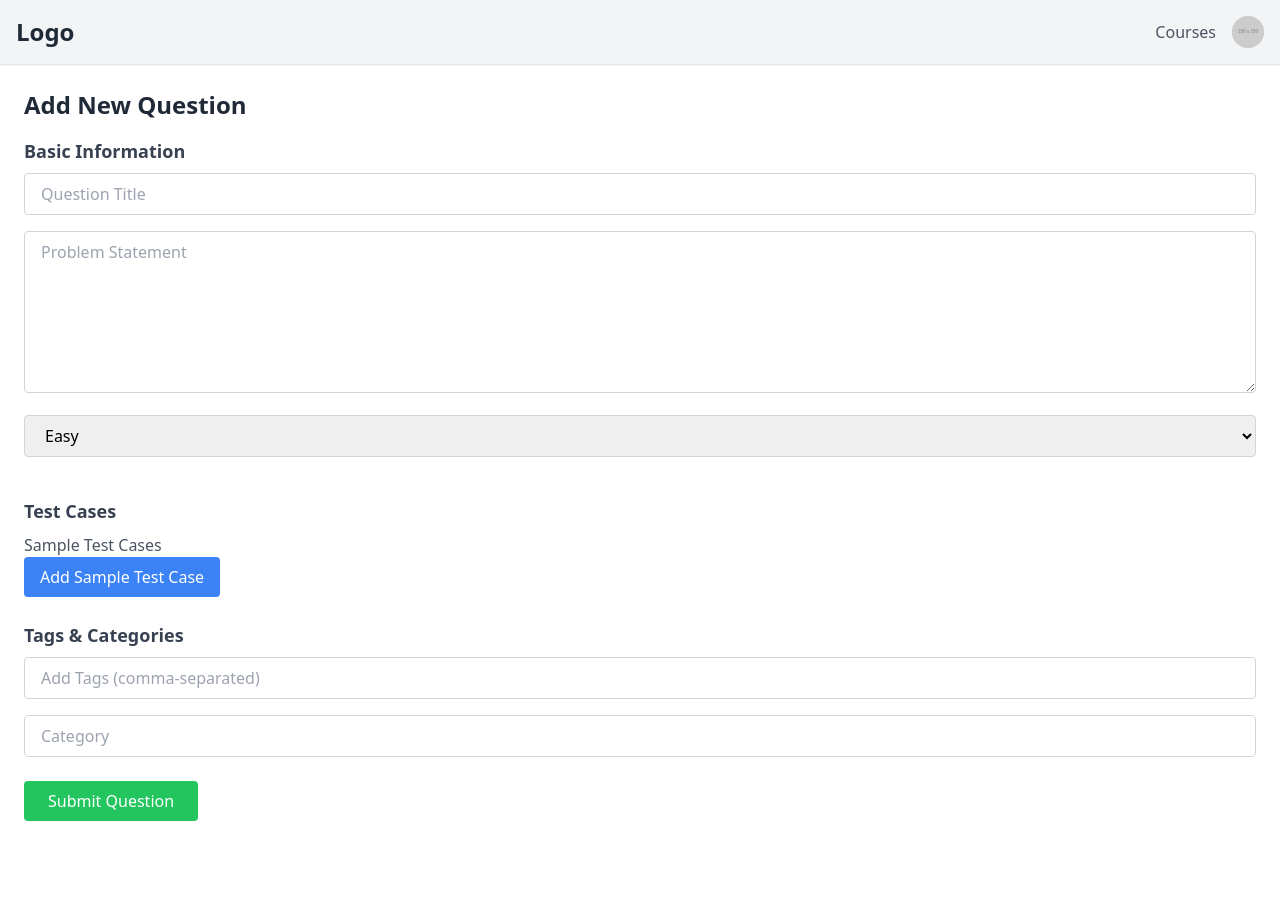
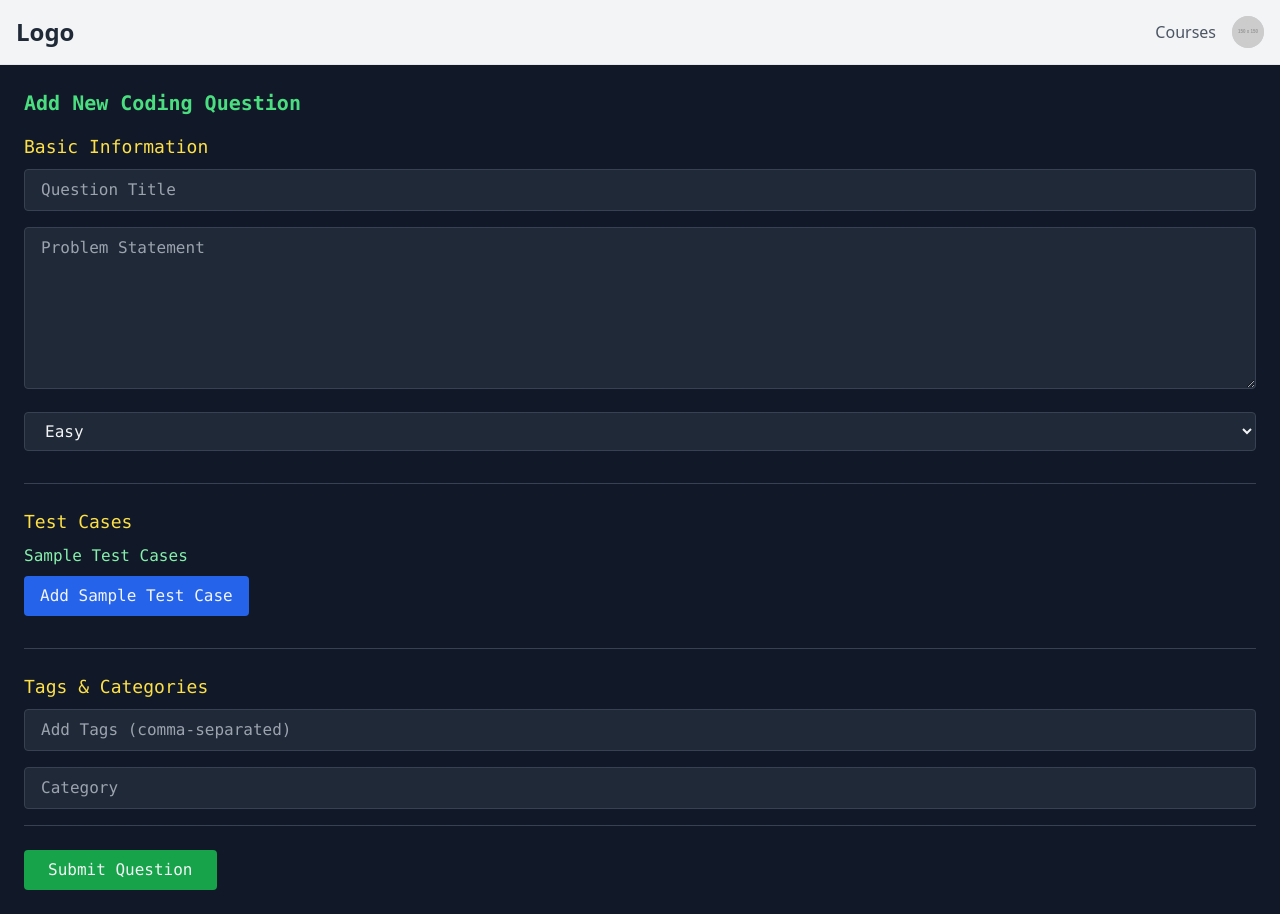
Before and after one commit to jawad-ilyas/Teacher-Fyp, a React (Vite) app: page /addquestion in a window 1280 px wide. Before the commit the page ends 865 px from the top, so only its background shows below. Built offline with nearby package versions, Linux system fonts and the light colour scheme; sample sign-in values are in the browser's storage.

Commit message:
changing into add question ui

```diff
--- a/src/pages/AddQuestion.jsx
+++ b/src/pages/AddQuestion.jsx
@@ -1,25 +1,28 @@
-import  { useState } from 'react';
-import { useDispatch, useSelector } from 'react-redux';
-import { createQuestion } from '../features/questionsSlice/QuestionsSlice';
-
+import { useState } from "react";
+import { useDispatch, useSelector } from "react-redux";
+import { createQuestion } from "../features/questionsSlice/QuestionsSlice";
+import { useNavigate } from "react-router-dom";
 const AddQuestion = () => {
+    const navigate = useNavigate();
     const dispatch = useDispatch();
-    const { loading, successMessage, error } = useSelector((state) => state.Question);
+    const { loading, successMessage, error } = useSelector(
+        (state) => state.Question
+    );
 
     const [questionData, setQuestionData] = useState({
-        title: '',
-        problemStatement: '',
-        difficulty: 'Easy',
+        title: "",
+        problemStatement: "",
+        difficulty: "Easy",
         sampleTestCases: [],
         hiddenTestCases: [],
         tags: [],
-        category: '',
-        constraints: '',
-        optimalSolution: '',
-        complexity: { time: '', space: '' },
-        functionSignature: '',
+        category: "",
+        constraints: "",
+        optimalSolution: "",
+        complexity: { time: "", space: "" },
+        functionSignature: "",
         hints: [],
-        relatedQuestions: []
+        relatedQuestions: [],
     });
 
     const handleChange = (e) => {
@@ -28,7 +31,7 @@ const AddQuestion = () => {
     };
 
     const addTestCase = (type) => {
-        const testCase = { input: '', output: '' };
+        const testCase = { input: "", output: "" };
         setQuestionData((prev) => ({
             ...prev,
             [type]: [...prev[type], testCase],
@@ -37,36 +40,75 @@ const AddQuestion = () => {
 
     const handleSubmit = () => {
         dispatch(createQuestion(questionData));
+        navigate("/questionsdashboard");
     };
 
     return (
-        <div className="p-6 bg-white min-h-screen">
-            <h1 className="text-2xl font-bold text-gray-800 mb-4">Add New Question</h1>
+        <div className="min-h-screen bg-gray-900 text-gray-100 font-mono p-6">
+            <h1 className="text-xl font-bold text-green-400 mb-4">
+                Add New Coding Question
+            </h1>
 
             {/* Basic Information */}
-            <div className="mb-6">
-                <h2 className="text-lg font-semibold text-gray-700 mb-2">Basic Information</h2>
+            <div className="mb-6 border-b border-gray-700 pb-4">
+                <h2 className="text-lg text-yellow-300 mb-2">Basic Information</h2>
                 <input
                     type="text"
                     name="title"
                     placeholder="Question Title"
                     value={questionData.title}
                     onChange={handleChange}
-                    className="w-full px-4 py-2 border border-gray-300 rounded mb-4"
+                    className="
+            w-full
+            px-4
+            py-2
+            mb-4
+            bg-gray-800
+            text-gray-100
+            border border-gray-700
+            rounded
+            focus:outline-none
+            focus:ring-2
+            focus:ring-green-500
+          "
                 />
                 <textarea
                     name="problemStatement"
                     placeholder="Problem Statement"
                     value={questionData.problemStatement}
                     onChange={handleChange}
-                    className="w-full px-4 py-2 border border-gray-300 rounded mb-4"
                     rows="6"
+                    className="
+            w-full
+            px-4
+            py-2
+            mb-4
+            bg-gray-800
+            text-gray-100
+            border border-gray-700
+            rounded
+            focus:outline-none
+            focus:ring-2
+            focus:ring-green-500
+          "
                 />
                 <select
                     name="difficulty"
                     value={questionData.difficulty}
                     onChange={handleChange}
-                    className="w-full px-4 py-2 border border-gray-300 rounded mb-4"
+                    className="
+            w-full
+            px-4
+            py-2
+            mb-4
+            bg-gray-800
+            text-gray-100
+            border border-gray-700
+            rounded
+            focus:outline-none
+            focus:ring-2
+            focus:ring-green-500
+          "
                 >
                     <option value="Easy">Easy</option>
                     <option value="Medium">Medium</option>
@@ -75,10 +117,10 @@ const AddQuestion = () => {
             </div>
 
             {/* Test Cases */}
-            <div className="mb-6">
-                <h2 className="text-lg font-semibold text-gray-700 mb-2">Test Cases</h2>
+            <div className="mb-6 border-b border-gray-700 pb-4">
+                <h2 className="text-lg text-yellow-300 mb-2">Test Cases</h2>
                 <div className="mb-4">
-                    <h3 className="text-gray-600">Sample Test Cases</h3>
+                    <h3 className="text-green-300 mb-2">Sample Test Cases</h3>
                     {questionData.sampleTestCases.map((testCase, idx) => (
                         <div key={idx} className="flex items-center mb-2">
                             <input
@@ -88,9 +130,24 @@ const AddQuestion = () => {
                                 onChange={(e) => {
                                     const newTestCases = [...questionData.sampleTestCases];
                                     newTestCases[idx].input = e.target.value;
-                                    setQuestionData({ ...questionData, sampleTestCases: newTestCases });
+                                    setQuestionData({
+                                        ...questionData,
+                                        sampleTestCases: newTestCases,
+                                    });
                                 }}
-                                className="w-1/2 px-2 py-1 border border-gray-300 rounded mr-2"
+                                className="
+                  w-1/2
+                  px-2
+                  py-1
+                  mr-2
+                  bg-gray-800
+                  text-gray-100
+                  border border-gray-700
+                  rounded
+                  focus:outline-none
+                  focus:ring-2
+                  focus:ring-green-500
+                "
                             />
                             <input
                                 type="text"
@@ -99,15 +156,37 @@ const AddQuestion = () => {
                                 onChange={(e) => {
                                     const newTestCases = [...questionData.sampleTestCases];
                                     newTestCases[idx].output = e.target.value;
-                                    setQuestionData({ ...questionData, sampleTestCases: newTestCases });
+                                    setQuestionData({
+                                        ...questionData,
+                                        sampleTestCases: newTestCases,
+                                    });
                                 }}
-                                className="w-1/2 px-2 py-1 border border-gray-300 rounded"
+                                className="
+                  w-1/2
+                  px-2
+                  py-1
+                  bg-gray-800
+                  text-gray-100
+                  border border-gray-700
+                  rounded
+                  focus:outline-none
+                  focus:ring-2
+                  focus:ring-green-500
+                "
                             />
                         </div>
                     ))}
                     <button
-                        onClick={() => addTestCase('sampleTestCases')}
-                        className="px-4 py-2 bg-blue-500 text-white rounded"
+                        onClick={() => addTestCase("sampleTestCases")}
+                        className="
+              px-4
+              py-2
+              bg-blue-600
+              text-gray-100
+              rounded
+              hover:bg-blue-500
+              transition
+            "
                     >
                         Add Sample Test Case
                     </button>
@@ -115,15 +194,32 @@ const AddQuestion = () => {
             </div>
 
             {/* Tags and Categories */}
-            <div className="mb-6">
-                <h2 className="text-lg font-semibold text-gray-700 mb-2">Tags & Categories</h2>
+            <div className="mb-6 border-b border-gray-700 pb-4">
+                <h2 className="text-lg text-yellow-300 mb-2">Tags & Categories</h2>
                 <input
                     type="text"
                     name="tags"
                     placeholder="Add Tags (comma-separated)"
                     value={questionData.tags}
-                    onChange={(e) => setQuestionData({ ...questionData, tags: e.target.value.split(',') })}
-                    className="w-full px-4 py-2 border border-gray-300 rounded mb-4"
+                    onChange={(e) =>
+                        setQuestionData({
+                            ...questionData,
+                            tags: e.target.value.split(","),
+                        })
+                    }
+                    className="
+            w-full
+            px-4
+            py-2
+            mb-4
+            bg-gray-800
+            text-gray-100
+            border border-gray-700
+            rounded
+            focus:outline-none
+            focus:ring-2
+            focus:ring-green-500
+          "
                 />
                 <input
                     type="text"
@@ -131,22 +227,40 @@ const AddQuestion = () => {
                     placeholder="Category"
                     value={questionData.category}
                     onChange={handleChange}
-                    className="w-full px-4 py-2 border border-gray-300 rounded"
+                    className="
+            w-full
+            px-4
+            py-2
+            bg-gray-800
+            text-gray-100
+            border border-gray-700
+            rounded
+            focus:outline-none
+            focus:ring-2
+            focus:ring-green-500
+          "
                 />
             </div>
 
             {/* Error and Success Messages */}
-            {error && <p className="text-red-500">{error}</p>}
-            {successMessage && <p className="text-green-500">{successMessage}</p>}
+            {error && <p className="text-red-500 mb-2">{error}</p>}
+            {successMessage && <p className="text-green-400 mb-2">{successMessage}</p>}
 
             {/* Submit Button */}
             <button
                 onClick={handleSubmit}
-                className={`px-6 py-2 text-white rounded ${loading ? 'bg-gray-500 cursor-not-allowed' : 'bg-green-500 hover:bg-green-600'
-                    }`}
                 disabled={loading}
+                className={`
+          px-6 py-2
+          rounded
+          text-gray-100
+          ${loading
+                        ? "bg-gray-600 cursor-not-allowed"
+                        : "bg-green-600 hover:bg-green-500 transition"
+                    }
+        `}
             >
-                {loading ? 'Submitting...' : 'Submit Question'}
+                {loading ? "Submitting..." : "Submit Question"}
             </button>
         </div>
     );
```
